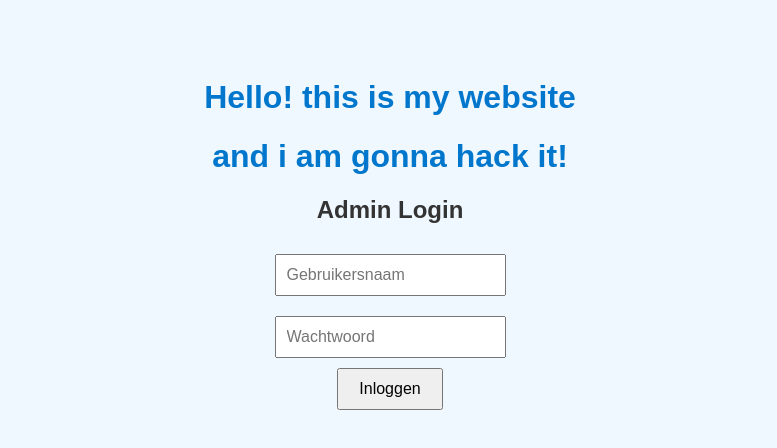
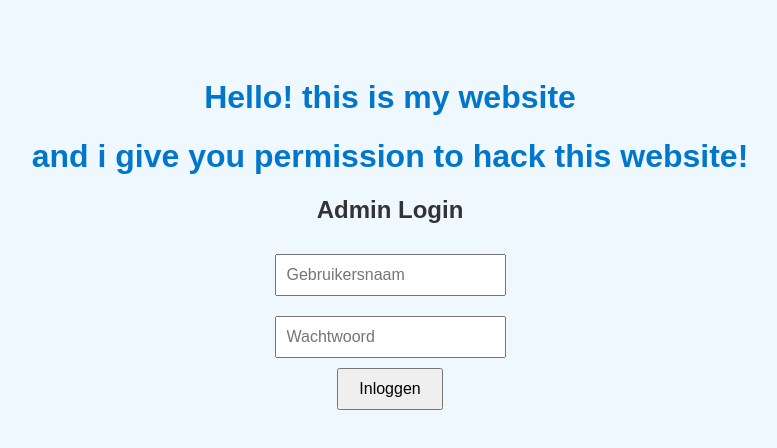
Before and after one commit to MarsPJT/Basics, a plain HTML site: page index.html in a window 1280 px wide. Shown: the whole page, without its empty margins (250-1027 px from the left). Drawn offline with Linux system fonts and the light colour scheme.

Commit message:
Update index.html

```diff
--- a/index.html
+++ b/index.html
@@ -35,7 +35,7 @@
 </head>
 <body>
   <h1>Hello! this is my website</h1>
-  <h1>and i am gonna hack it!</h1>
+  <h1>and i give you permission to hack this website!</h1>
 
   <h2>Admin Login</h2>
   <input type="text" id="username" placeholder="Gebruikersnaam"><br>
```
